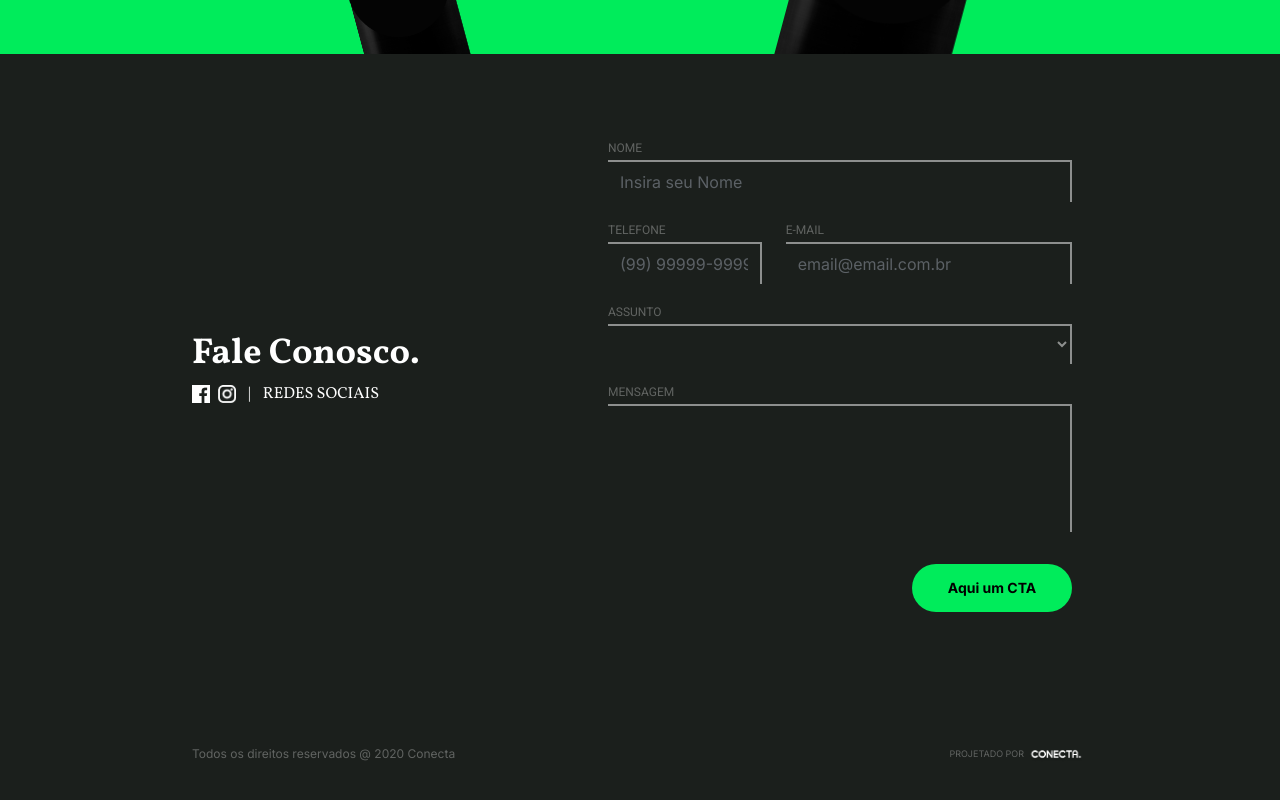
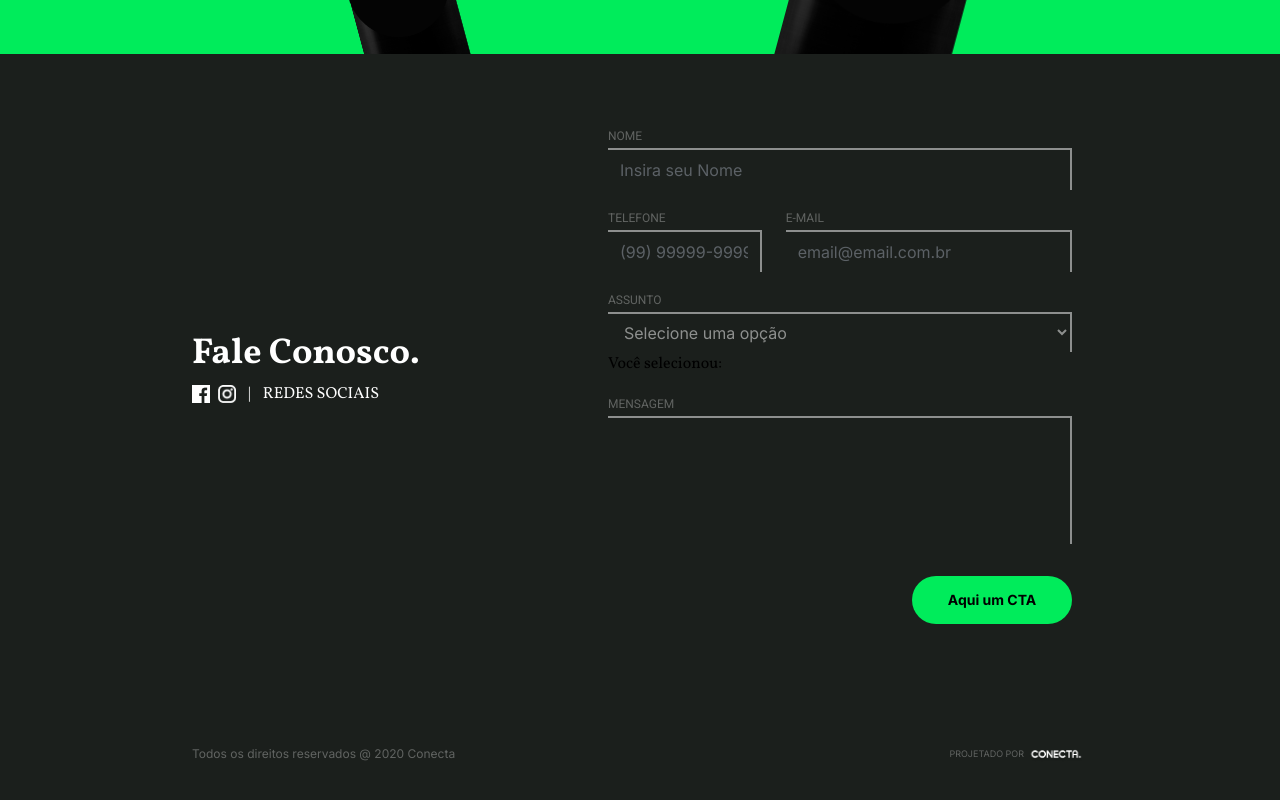
Before and after one commit to victorfilgueira/conecta, a Next.js app: page / in a window 1280 px wide. Shown: the part 2806-3606 px from the top of the page. Built offline with nearby package versions, Linux system fonts and the light colour scheme.

Commit message:
feat: select component

```diff
--- a/src/components/Form.tsx
+++ b/src/components/Form.tsx
@@ -1,5 +1,6 @@
 import { Roboto, Inter } from "next/font/google"
 import GreenButtonFooter from "./GreenButtonFooter";
+import SelectComponent from "./Select";
 
 const roboto = Roboto({
     subsets: ['latin'],
@@ -59,12 +60,13 @@ export function Form() {
                 <label htmlFor="name" className={`${roboto.className} mb-2 font-normal text-xs opacity-30 text-white`}>
                 ASSUNTO
                 </label>
-                <select
+                {/* <select
                 id="subject"
                 value="Selecione um Assunto"
                 name="subject"
                 className={`${inter.className} w-full px-3 py-2 opacity-50 border text-white border-white border-t-2 border-r-2 border-b-0 border-l-0 focus:border-primary-green focus:outline-none bg-primary-gray focus:bg-secondary-gray`}
-                />
+                /> */}
+                <SelectComponent />
             </div>
             <div className="mb-6">
                 <label htmlFor="message" className={`${roboto.className} mb-2 font-normal text-xs opacity-30 text-white`}>
--- /dev/null
+++ b/src/components/Select.tsx
@@ -0,0 +1,33 @@
+
+import { Inter } from "next/font/google"
+import React, { useState } from 'react';
+
+const inter = Inter({
+    subsets: ['latin'],
+    weight: ['400', '700', '900']
+});
+
+const SelectComponent = () => {
+  const [selectedOption, setSelectedOption] = useState(''); // Estado para armazenar a opção selecionada
+  const options = ['Opção 1', 'Opção 2', 'Opção 3', 'Opção 4']; // Substitua com suas opções reais
+
+  const handleChange = (e: { target: { value: React.SetStateAction<string>; }; }) => {
+    setSelectedOption(e.target.value);
+  };
+
+  return (
+    <div>
+      <select className={`${inter.className} w-full px-3 py-2 opacity-50 border text-white border-white border-t-2 border-r-2 border-b-0 border-l-0 focus:border-primary-green focus:outline-none bg-primary-gray focus:bg-secondary-gray`} value={selectedOption} onChange={handleChange}>
+        <option value="">Selecione uma opção</option>
+        {options.map((option, index) => (
+          <option key={index} value={option}>
+            {option}
+          </option>
+        ))}
+      </select>
+      <p>Você selecionou: {selectedOption}</p>
+    </div>
+  );
+};
+
+export default SelectComponent;
```
